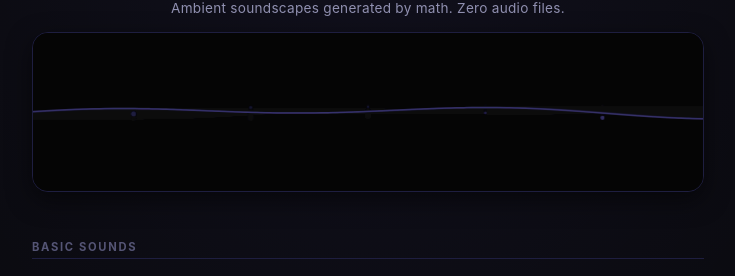
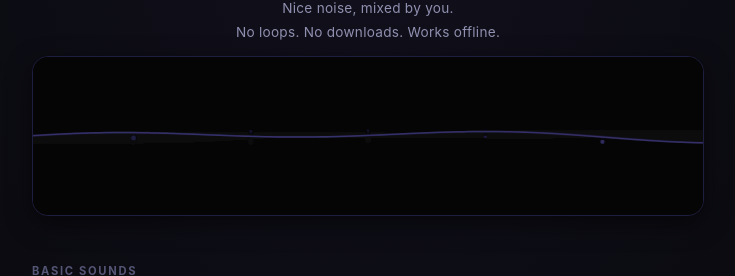
Before and after one commit to giordano-uselab/vibecode-something, a website built with Vite: page index.html in a window 1280 px wide. Shown: the part 89-365 px from the top of the page, without its empty margins (272-1007 px from the left). Built offline with nearby package versions, Linux system fonts and the light colour scheme.

Commit message:
copy: new tagline - Nice noise, mixed by you

```diff
--- a/index.html
+++ b/index.html
@@ -3,7 +3,7 @@
   <head>
     <meta charset="UTF-8" />
     <meta name="viewport" content="width=device-width, initial-scale=1.0" />
-    <meta name="description" content="Nois — Procedural ambient soundscapes for focus, calm, and productivity. No audio files, just math." />
+    <meta name="description" content="Nois — Nice noise, mixed by you. No loops, no downloads, works offline." />
     <meta name="theme-color" content="#0a0a0f" />
     <link rel="icon" href="/favicon.svg" type="image/svg+xml" />
     <link rel="manifest" href="/manifest.json" />
--- a/src/styles/main.css
+++ b/src/styles/main.css
@@ -64,6 +64,13 @@ html, body {
   font-size: 0.85rem;
   margin-top: 0.5rem;
   letter-spacing: 0.02em;
+}
+
+.header__sub {
+  color: var(--text-muted);
+  font-size: 0.7rem;
+  margin-top: 0.25rem;
+  letter-spacing: 0.04em;
 }
 
 /* Visualizer Canvas */
--- a/src/ui/controls.ts
+++ b/src/ui/controls.ts
@@ -27,7 +27,8 @@ export class Controls {
     this.container.innerHTML = `
       <header class="header">
         <h1>Nois</h1>
-        <p>Ambient soundscapes generated by math. Zero audio files.</p>
+        <p>Nice noise, mixed by you.</p>
+        <p class="header__sub">No loops. No downloads. Works offline.</p>
       </header>
 
       <div class="visualizer-container">
```
